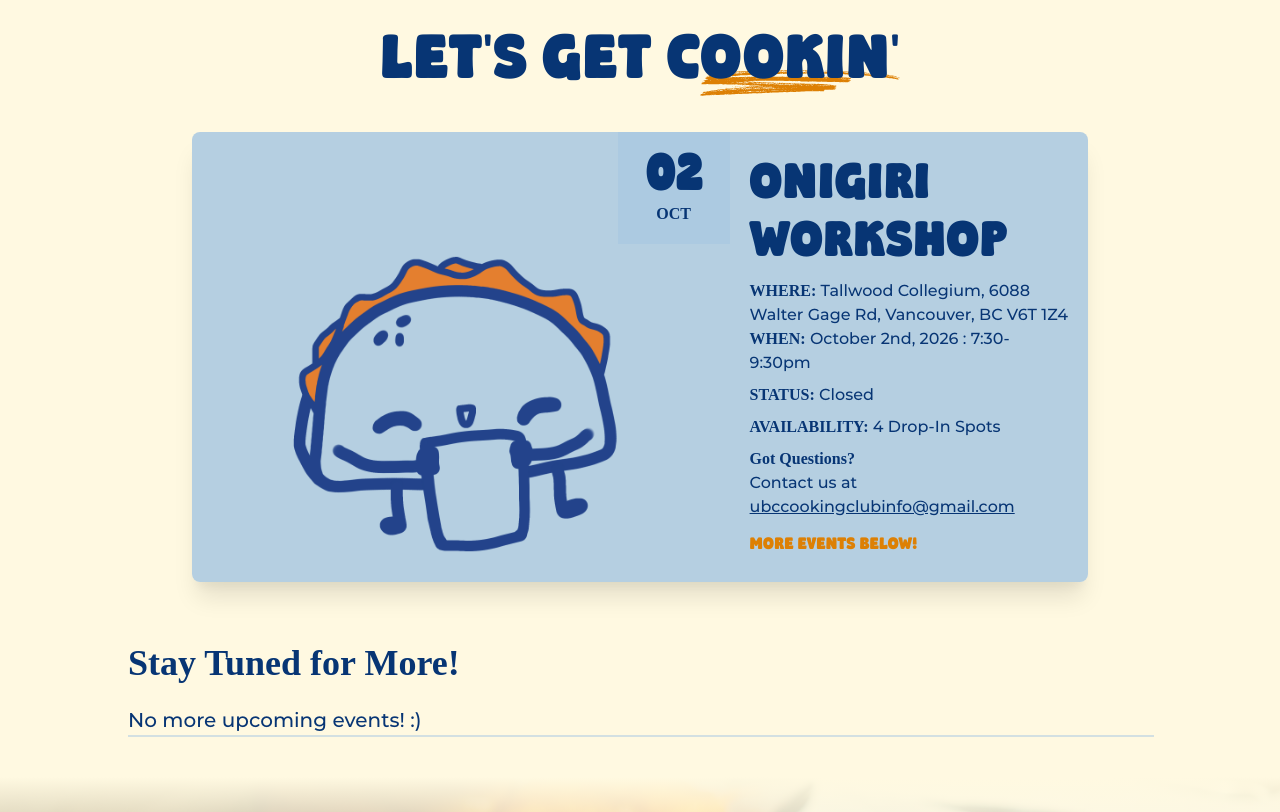
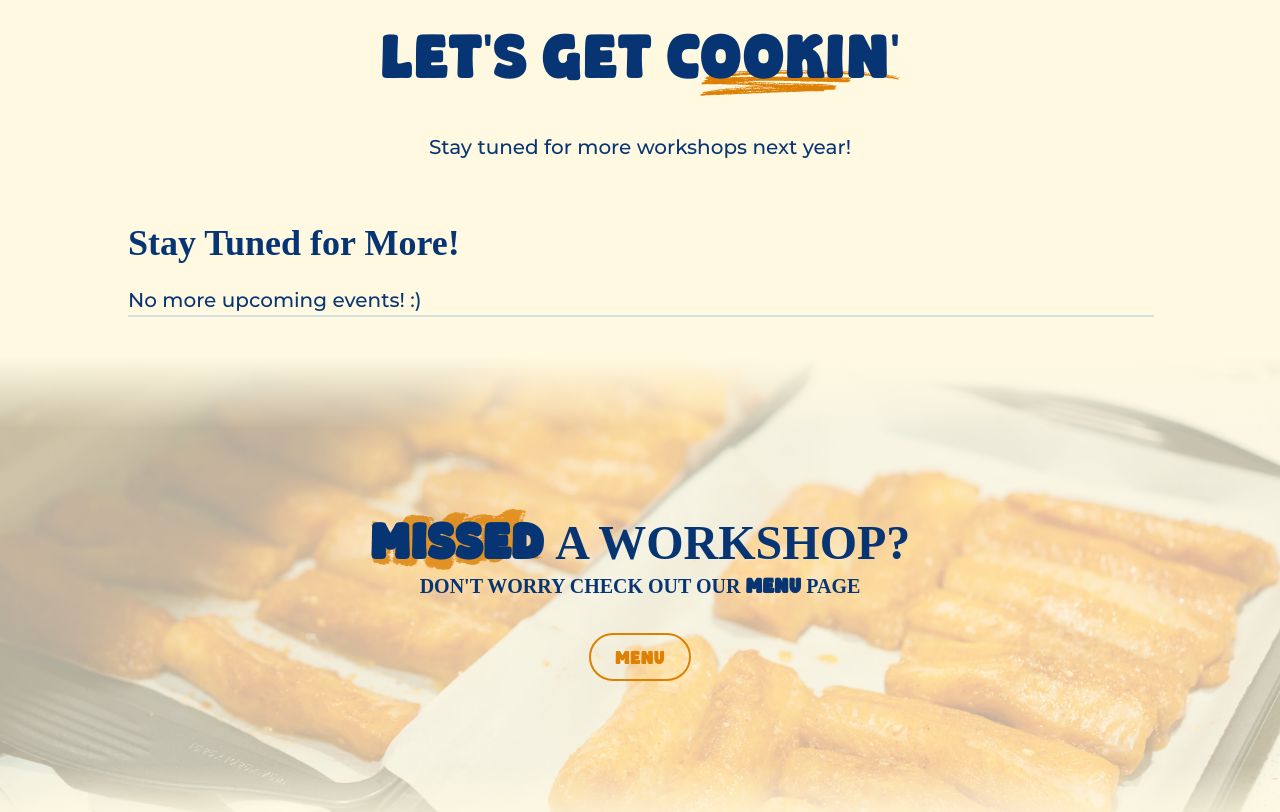
Before and after one commit to sushiroll123/UBC-Cooking-Club-Website, a Next.js app: page / in a window 1280 px wide. Shown: the part 820-1632 px from the top of the page. Built offline with nearby package versions, Linux system fonts and the light colour scheme; a web font is replaced by a local one.

Commit message:
updated events

```diff
--- a/src/data/events.ts
+++ b/src/data/events.ts
@@ -23,16 +23,4 @@ export const upcomingEvents: EventType[] = [
   //   isOpen: false,
   //   isFull: false,
   // },
-  {
-    title: "Onigiri Workshop",
-    imagePath: "/graphics/taco.png",
-    date: "02",
-    month: "OCT",
-    location: "Tallwood Collegium, 6088 Walter Gage Rd, Vancouver, BC V6T 1Z4",
-    time: "October 2nd, 2026 : 7:30-9:30pm",
-    registerLink: "https://forms.gle/7eTsKP5ztUSHQ51K8",
-    isOpen: false,
-    isFull: true,
-    availability: "4 Drop-In Spots",
-  },
 ];
```
